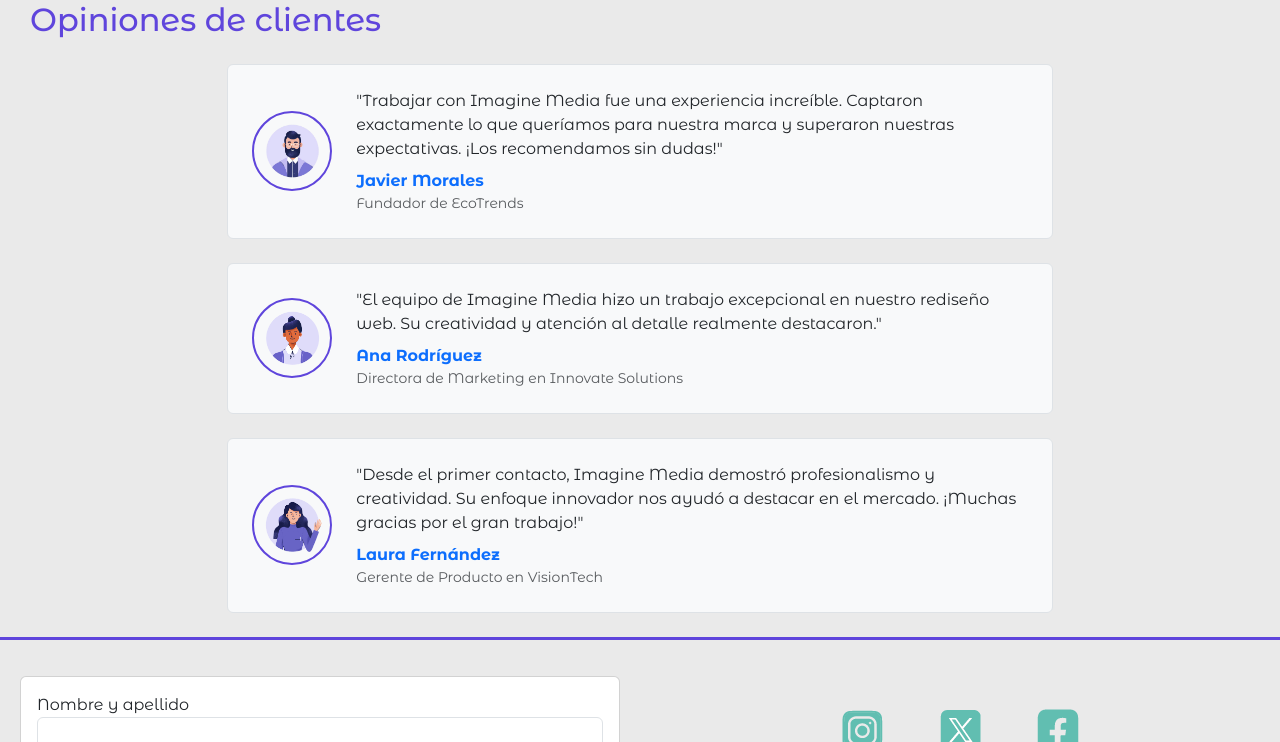
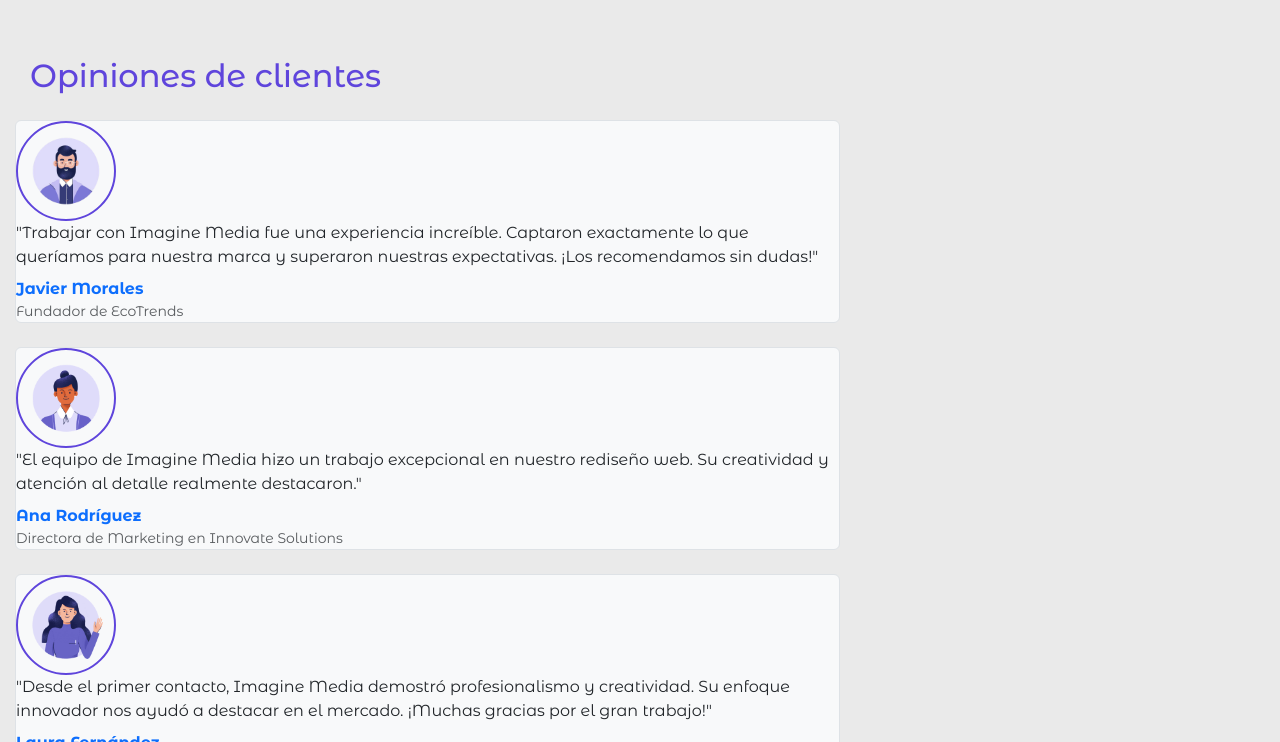
Before and after one commit to zamudiojaz13/imagine-media, a plain HTML site: page index.html in a window 1280 px wide. Shown: the part 2058-2800 px from the top of the page. Drawn offline with nearby package versions, Linux system fonts and the light colour scheme.

Commit message:
Add files via upload

```diff
--- a/index.html
+++ b/index.html
@@ -9,7 +9,7 @@
 </head>
 <body>
     <header>
-        <div class="container-fluid d-flex justify-content-between align-items-center">
+        <div id="barra" class="container-flui">
             <h1 id="logo">Imagine Media</h1>
             <nav class="navbar  navbar-expand-lg navbar-light">
                     <button class="navbar-toggler" type="button" data-bs-toggle="collapse" data-bs-target="#navbarNav" aria-controls="navbarNav" aria-expanded="false" aria-label="Toggle navigation">
@@ -56,7 +56,7 @@
 
         <section id="quienes-somos">
             <div class="container">
-                <div class="row align-items-center">
+                <div class="row">
                     <div class="col-md-8">
                         <h2 class="section-title">¿Quiénes somos?</h2>
                         <ul>
@@ -69,7 +69,7 @@
                             <li class="bienvenida">¡Bienvenidos a Imagine Media, donde cada idea tiene el potencial de convertirse en una obra maestra!</li>
                         </ul>
                     </div>
-                    <div class="col-md-4">
+                    <div id="video" class="col-md-4">
                         <video width="100%" autoplay loop muted poster="imagen-poster.jpg">
                             <source src="images/vdieo.mp4" type="video/mp4">
                         </video>
@@ -84,9 +84,9 @@
         <div>
             <h2 class="section-title">Valores y enfoques</h2>
         </div>
-        <div class="row justify-content-center">
+        <div id="iconos-valores" class="row">
             <div class="col-12 col-sm-6 col-md-3 card">
-                <div class="image-container position-relative">
+                <div class="image-container">
                     <img src="images/creatividad.png" alt="icono creatividad" class="w-100">
                     <div class="text-container">
                         <p>Desarrollamos conceptos originales que hacen destacar a nuestros clientes, combinando estrategia y diseño para generar soluciones visuales impactantes.</p>
@@ -95,7 +95,7 @@
             </div>
 
             <div class="col-12 col-sm-6 col-md-3 card">
-                <div class="image-container position-relative">
+                <div class="image-container">
                     <img src="images/innovacion.png" alt="icono innovación" class="w-100">
                     <div class="text-container">
                         <p>Utilizamos herramientas de última generación para asegurar que cada pieza de contenido esté a la vanguardia en términos de diseño y funcionalidad.</p>
@@ -104,7 +104,7 @@
             </div>
 
             <div class="col-12 col-sm-6 col-md-3 card">
-                <div class="image-container position-relative">
+                <div class="image-container">
                     <img src="images/disenio.png" alt="icono diseño centrado en el usuario" class="w-100">
                     <div class="text-container">
                         <p>Nuestro enfoque está en crear experiencias intuitivas y atractivas, pensando siempre en la mejor experiencia para los usuarios finales.</p>
@@ -113,7 +113,7 @@
             </div>
 
             <div class="col-12 col-sm-6 col-md-3 card">
-                <div class="image-container position-relative">
+                <div class="image-container">
                     <img src="images/adaptabilidad.png" alt="icono adaptabilidad" class="w-100">
                     <div class="text-container">
                         <p>Nos especializamos en soluciones flexibles que se adaptan a las necesidades de cada cliente y proyecto, garantizando un crecimiento sostenido a medida que tu marca evoluciona.</p>
@@ -126,34 +126,34 @@
 
     <section id="opiniones" class="container">
         <h2 class="section-title">Opiniones de clientes</h2>
-        <div class="row justify-content-center">
+        <div id="comentarios-opiniones" class="row"> <!--justify-content-center-->
           <div class="col-12 col-md-8 mb-4 sm-10">
-            <div class="d-flex flex-column flex-md-row align-items-center p-4 border rounded bg-light">
-              <img src="images/coment1.png" alt="Avatar Javier" class="rounded-circle me-md-4 mb-3 mb-md-0" style="width: 80px; height: 80px;">
+            <div id="comentarios" class="border rounded bg-light">
+              <img src="images/coment1.png" alt="Avatar Javier" class="rounded-circle me-md-4 mb-3 mb-md-0">
               <div>
-                <p class="mb-2 text-center text-md-start">"Trabajar con Imagine Media fue una experiencia increíble. Captaron exactamente lo que queríamos para nuestra marca y superaron nuestras expectativas. ¡Los recomendamos sin dudas!"</p>
-                <p class="fw-bold text-primary mb-0 text-center text-md-start">Javier Morales</p>
-                <small class="text-muted d-block text-center text-md-start">Fundador de EcoTrends</small>
+                <p class="mb-2">"Trabajar con Imagine Media fue una experiencia increíble. Captaron exactamente lo que queríamos para nuestra marca y superaron nuestras expectativas. ¡Los recomendamos sin dudas!"</p>
+                <p class="fw-bold text-primary mb-0">Javier Morales</p>
+                <small class="text-muted d-block ">Fundador de EcoTrends</small>
               </div>
             </div>
           </div>
           <div class="col-12 col-md-8 mb-4 sm-10">
-            <div class="d-flex flex-column flex-md-row align-items-center p-4 border rounded bg-light">
-              <img src="images/coment2.png" alt="Avatar Ana" class="rounded-circle me-md-4 mb-3 mb-md-0" style="width: 80px; height: 80px;">
+            <div id="comentarios" class="border rounded bg-light">
+              <img src="images/coment2.png" alt="Avatar Ana" class="rounded-circle me-md-4 mb-3 mb-md-0">
               <div>
-                <p class="mb-2 text-center text-md-start">"El equipo de Imagine Media hizo un trabajo excepcional en nuestro rediseño web. Su creatividad y atención al detalle realmente destacaron."</p>
-                <p class="fw-bold text-primary mb-0 text-center text-md-start">Ana Rodríguez</p>
-                <small class="text-muted d-block text-center text-md-start">Directora de Marketing en Innovate Solutions</small>
+                <p class="mb-2">"El equipo de Imagine Media hizo un trabajo excepcional en nuestro rediseño web. Su creatividad y atención al detalle realmente destacaron."</p>
+                <p class="fw-bold text-primary mb-0">Ana Rodríguez</p>
+                <small class="text-muted d-block">Directora de Marketing en Innovate Solutions</small>
               </div>
             </div>
           </div>
           <div class="col-12 col-md-8 mb-4 sm-10">
-            <div class="d-flex flex-column flex-md-row align-items-center p-4 border rounded bg-light">
-              <img src="images/coment3.png" alt="Avatar Laura" class="rounded-circle me-md-4 mb-3 mb-md-0" style="width: 80px; height: 80px;">
+            <div id="comentarios" class="border rounded bg-light">
+              <img src="images/coment3.png" alt="Avatar Laura" class="rounded-circle me-md-4 mb-3 mb-md-0">
               <div>
                 <p class="mb-2 text-center text-md-start">"Desde el primer contacto, Imagine Media demostró profesionalismo y creatividad. Su enfoque innovador nos ayudó a destacar en el mercado. ¡Muchas gracias por el gran trabajo!"</p>
-                <p class="fw-bold text-primary mb-0 text-center text-md-start">Laura Fernández</p>
-                <small class="text-muted d-block text-center text-md-start">Gerente de Producto en VisionTech</small>
+                <p class="fw-bold text-primary mb-0">Laura Fernández</p>
+                <small class="text-muted d-block">Gerente de Producto en VisionTech</small>
               </div>
             </div>
           </div>
```
